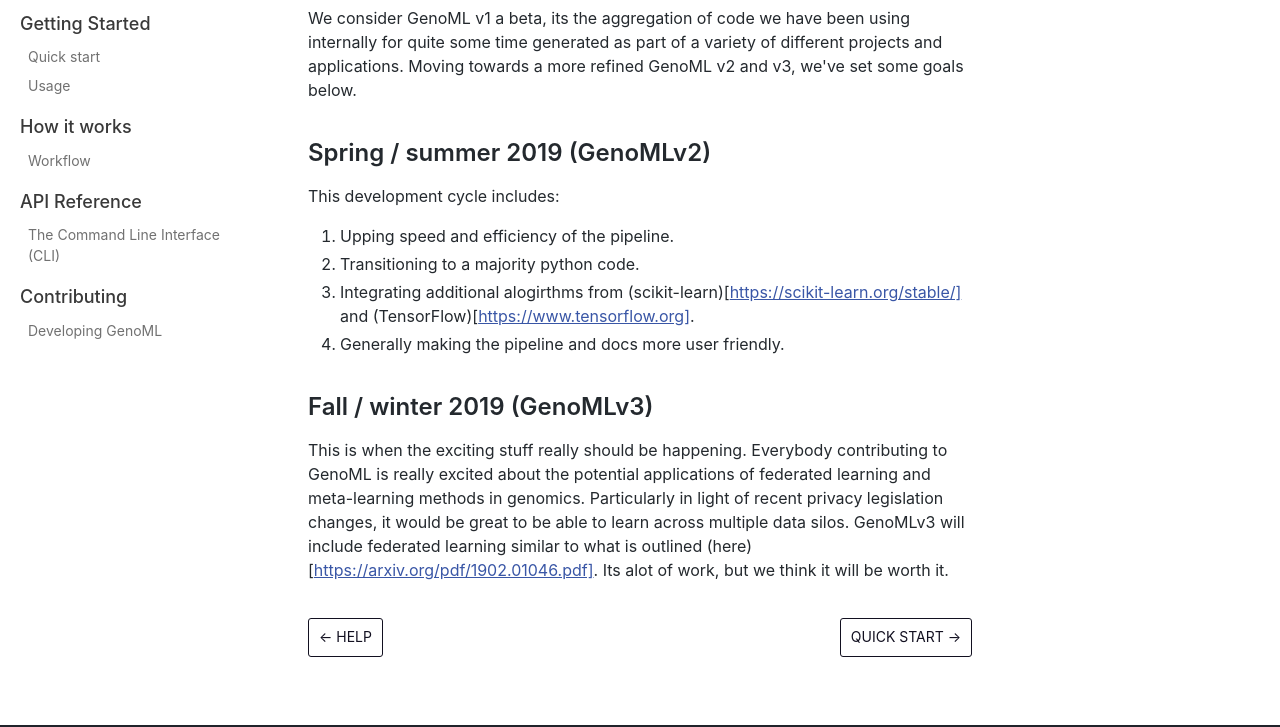
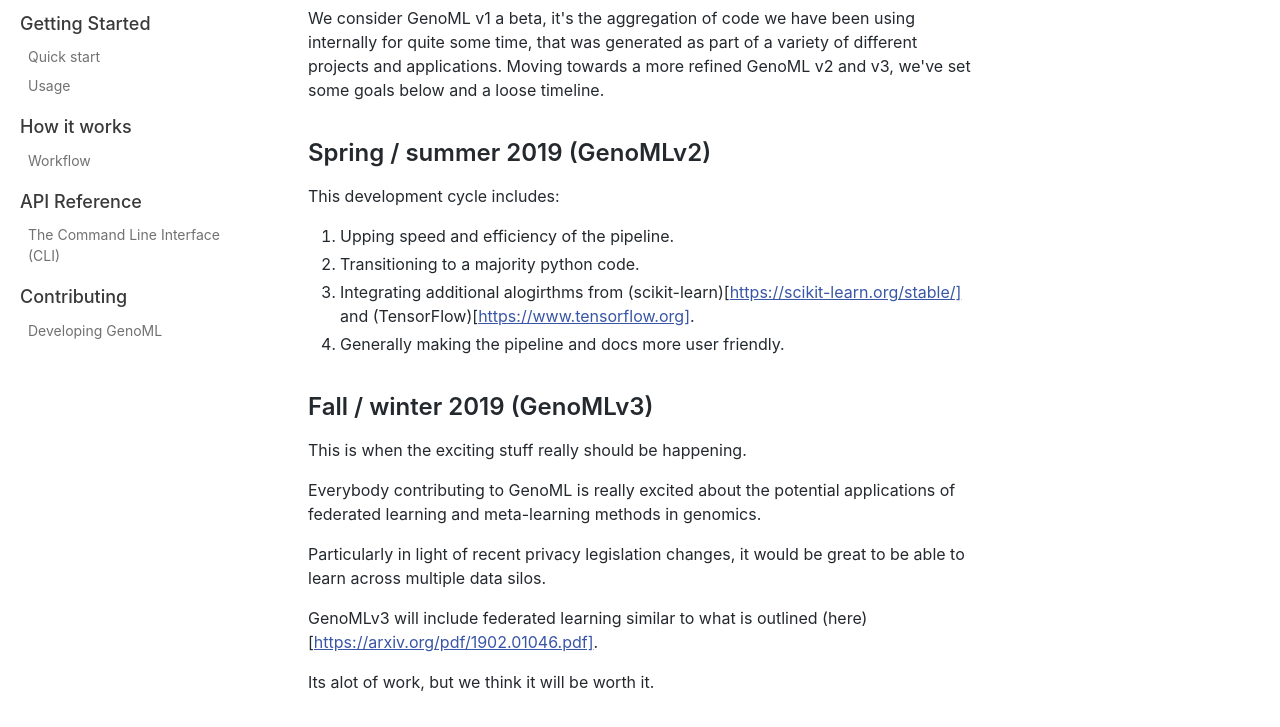
Before and after one commit to GenoML/old_genoml_site, a plain HTML site: page docs/roadmap.html in a window 1280 px wide. Shown: the part 218-945 px from the top of the page. Drawn offline with nearby package versions, Linux system fonts and the light colour scheme.

Commit message:
Deploy website
Deploy website version based on b6afc9526345799a01f29bf5427e0204fca93379

```diff
--- a/docs/roadmap.html
+++ b/docs/roadmap.html
@@ -65,7 +65,7 @@
         </script></nav></div><div class="container mainContainer"><div class="wrapper"><div class="post"><header class="postHeader"><h1 class="postHeaderTitle">Roadmap</h1></header><article><div><span><blockquote>
 <p>Update 03/26/19</p>
 </blockquote>
-<p>We consider GenoML v1 a beta, its the aggregation of code we have been using internally for quite some time generated as part of a variety of different projects and applications. Moving towards a more refined GenoML v2 and v3, we've set some goals below.</p>
+<p>We consider GenoML v1 a beta, it's the aggregation of code we have been using internally for quite some time, that was generated as part of a variety of different projects and applications. Moving towards a more refined GenoML v2 and v3, we've set some goals below and a loose timeline.</p>
 <h2><a class="anchor" aria-hidden="true" id="spring-summer-2019-genomlv2"></a><a href="#spring-summer-2019-genomlv2" aria-hidden="true" class="hash-link"><svg class="hash-link-icon" aria-hidden="true" height="16" version="1.1" viewBox="0 0 16 16" width="16"><path fill-rule="evenodd" d="M4 9h1v1H4c-1.5 0-3-1.69-3-3.5S2.55 3 4 3h4c1.45 0 3 1.69 3 3.5 0 1.41-.91 2.72-2 3.25V8.59c.58-.45 1-1.27 1-2.09C10 5.22 8.98 4 8 4H4c-.98 0-2 1.22-2 2.5S3 9 4 9zm9-3h-1v1h1c1 0 2 1.22 2 2.5S13.98 12 13 12H9c-.98 0-2-1.22-2-2.5 0-.83.42-1.64 1-2.09V6.25c-1.09.53-2 1.84-2 3.25C6 11.31 7.55 13 9 13h4c1.45 0 3-1.69 3-3.5S14.5 6 13 6z"></path></svg></a>Spring / summer 2019 (GenoMLv2)</h2>
 <p>This development cycle includes:</p>
 <ol>
@@ -75,8 +75,9 @@
 <li>Generally making the pipeline and docs more user friendly.</li>
 </ol>
 <h2><a class="anchor" aria-hidden="true" id="fall-winter-2019-genomlv3"></a><a href="#fall-winter-2019-genomlv3" aria-hidden="true" class="hash-link"><svg class="hash-link-icon" aria-hidden="true" height="16" version="1.1" viewBox="0 0 16 16" width="16"><path fill-rule="evenodd" d="M4 9h1v1H4c-1.5 0-3-1.69-3-3.5S2.55 3 4 3h4c1.45 0 3 1.69 3 3.5 0 1.41-.91 2.72-2 3.25V8.59c.58-.45 1-1.27 1-2.09C10 5.22 8.98 4 8 4H4c-.98 0-2 1.22-2 2.5S3 9 4 9zm9-3h-1v1h1c1 0 2 1.22 2 2.5S13.98 12 13 12H9c-.98 0-2-1.22-2-2.5 0-.83.42-1.64 1-2.09V6.25c-1.09.53-2 1.84-2 3.25C6 11.31 7.55 13 9 13h4c1.45 0 3-1.69 3-3.5S14.5 6 13 6z"></path></svg></a>Fall /  winter 2019 (GenoMLv3)</h2>
-<p>This is when the exciting stuff really should be happening.
-Everybody contributing to GenoML is really excited about the potential applications of federated learning and meta-learning methods in genomics.
-Particularly in light of recent privacy legislation changes, it would be great to be able to learn across multiple data silos.
-GenoMLv3 will include federated learning similar to what is outlined (here)[<a href="https://arxiv.org/pdf/1902.01046.pdf]">https://arxiv.org/pdf/1902.01046.pdf]</a>. Its alot of work, but we think it will be worth it.</p>
+<p>This is when the exciting stuff really should be happening.</p>
+<p>Everybody contributing to GenoML is really excited about the potential applications of federated learning and meta-learning methods in genomics.</p>
+<p>Particularly in light of recent privacy legislation changes, it would be great to be able to learn across multiple data silos.</p>
+<p>GenoMLv3 will include federated learning similar to what is outlined (here)[<a href="https://arxiv.org/pdf/1902.01046.pdf]">https://arxiv.org/pdf/1902.01046.pdf]</a>.</p>
+<p>Its alot of work, but we think it will be worth it.</p>
 </span></div></article></div><div class="docs-prevnext"><a class="docs-prev button" href="/docs/help"><span class="arrow-prev">← </span><span>Help</span></a><a class="docs-next button" href="/docs/quick-start"><span>Quick start</span><span class="arrow-next"> →</span></a></div></div></div><nav class="onPageNav"><ul class="toc-headings"><li><a href="#spring-summer-2019-genomlv2">Spring / summer 2019 (GenoMLv2)</a></li><li><a href="#fall-winter-2019-genomlv3">Fall / winter 2019 (GenoMLv3)</a></li></ul></nav></div><footer class="nav-footer" id="footer"><section class="sitemap"><a href="/" class="nav-home"><img src="/img/dna.png" alt="GenoML" width="66" height="58"/></a><div><h5>Docs</h5><a href="/docs/quick-start">Getting Started</a><a href="/docs/contribute">Contributing</a></div><div><h5>Community</h5><a href="/en/users.html">Users</a></div><div><h5>More</h5><a href="https://github.com/GenoML/">GitHub</a><a class="github-button" href="https://github.com/GenoML/genoml" data-icon="octicon-star" data-count-href="/GenoML/genoml/stargazers" data-show-count="true" data-count-aria-label="# stargazers on GitHub" aria-label="Star this project on GitHub">Star</a></div></section><section class="copyright">Copyright © 2019 GenoML</section></footer></div></body></html>
```
Also changed, not shown: docs/roadmap/index.html (+6 -5 lines).
